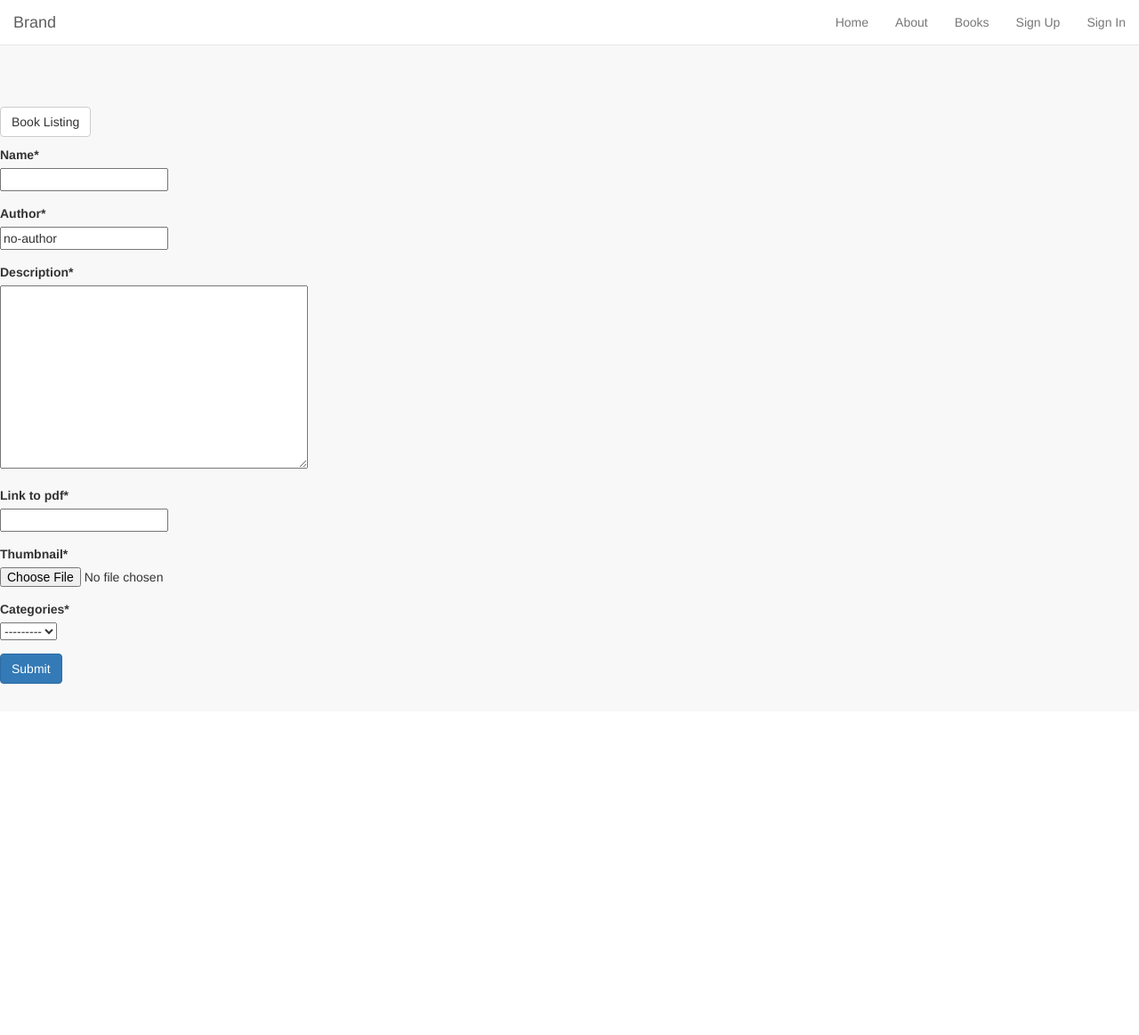
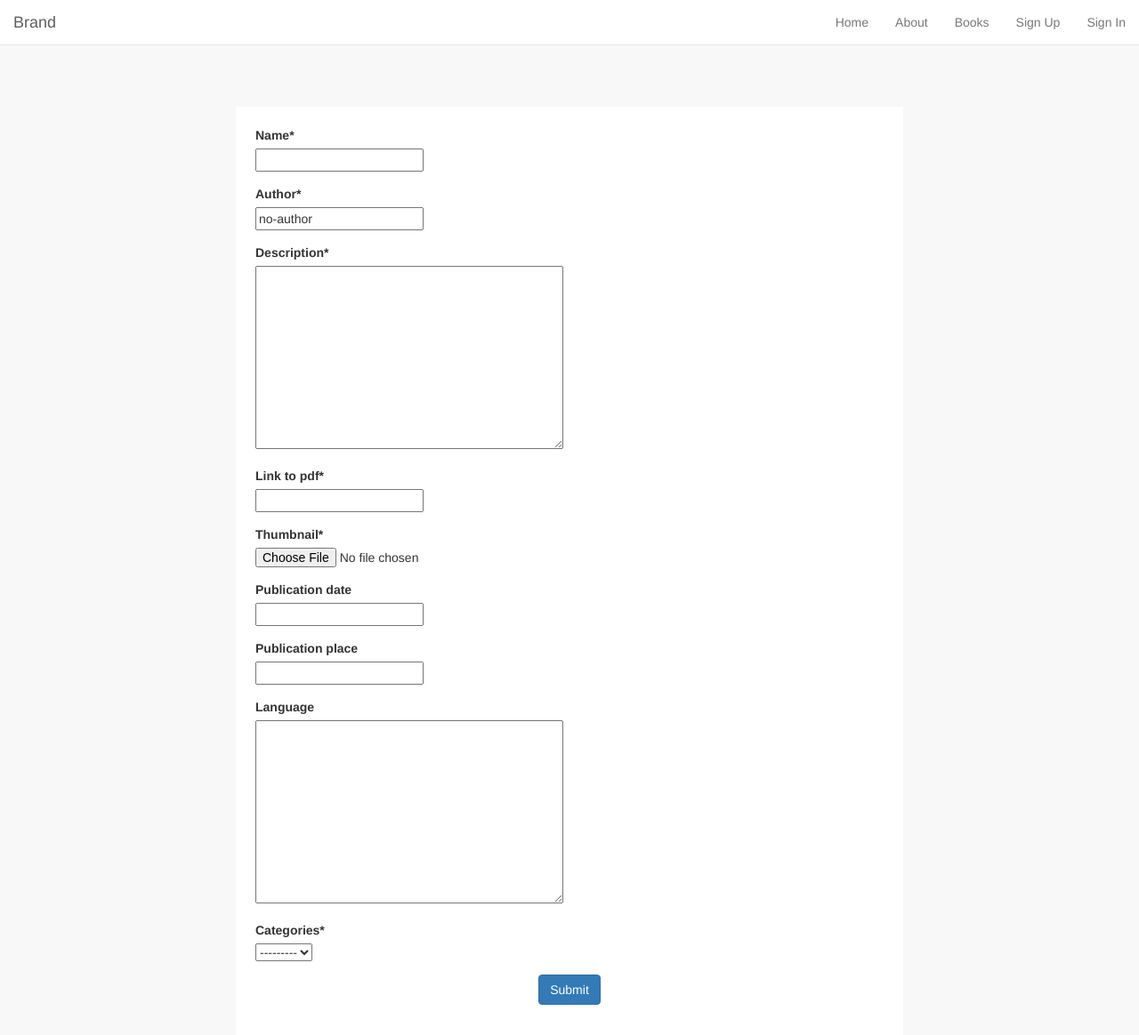
Before and after one commit to ilyeshammadi/bookslib, a Django app: page /books/create/ in a window 1280 px wide. Shown: the whole page at 89% size. Before the commit the page ends 769 px from the top, so only its background shows below. Run offline with Django 3.2, Linux system fonts and the light colour scheme; data that the repository does not hold is empty; parts of the project's set-up code (start-up, migrations or seed data) failed here and were passed over; some libraries are stand-ins or nearby versions.

Commit message:
feat:	Add the new Book model fields to the Book Form

```diff
--- a/books_library/books/forms.py
+++ b/books_library/books/forms.py
@@ -5,4 +5,5 @@ from .models import Book
 class BookForm(forms.ModelForm):
     class Meta:
         model = Book
-        fields = ['name', 'author', 'description', 'link_to_pdf', 'thumbnail', 'tags', 'categories']
+        fields = ['name', 'author', 'description', 'link_to_pdf', 'thumbnail', 'publication_date', 'publication_place',
+                  'language','tags', 'categories']
--- a/books_library/templates/books/book_form.html
+++ b/books_library/templates/books/book_form.html
@@ -1,11 +1,42 @@
 {% extends "base.html" %}
 {% load static %}
 {% load crispy_forms_tags %}
+
+{% block css %}
+    {{ block.super }}
+    <style>
+        .submit {
+            display: flex;
+            justify-content: center;
+
+            margin-bottom: 12px;
+        }
+
+        .wrapper {
+            padding: 22px;
+            background-color: white;
+        }
+    </style>
+{% endblock %}
+
+
 {% block content %}
-    <p><a class="btn btn-default" href="{% url 'books:index' %}">Book Listing</a></p>
-    <form method="post">
-        {% csrf_token %}
-        {{ form|crispy }}
-        <button class="btn btn-primary" type="submit">Submit</button>
-    </form>
+
+    <div class="container">
+        <div class="row">
+            <div class="col-xs-12 col-sm-10 col-md-8 col-sm-offset-1 col-md-offset-2">
+                <div class="wrapper">
+                    <form method="post">
+                        {% csrf_token %}
+                        {{ form|crispy }}
+                        <div class="submit">
+                            <button class="btn btn-primary" type="submit">Submit</button>
+                        </div>
+                    </form>
+                </div>
+            </div>
+        </div>
+    </div>
+
+
 {% endblock %}
```
